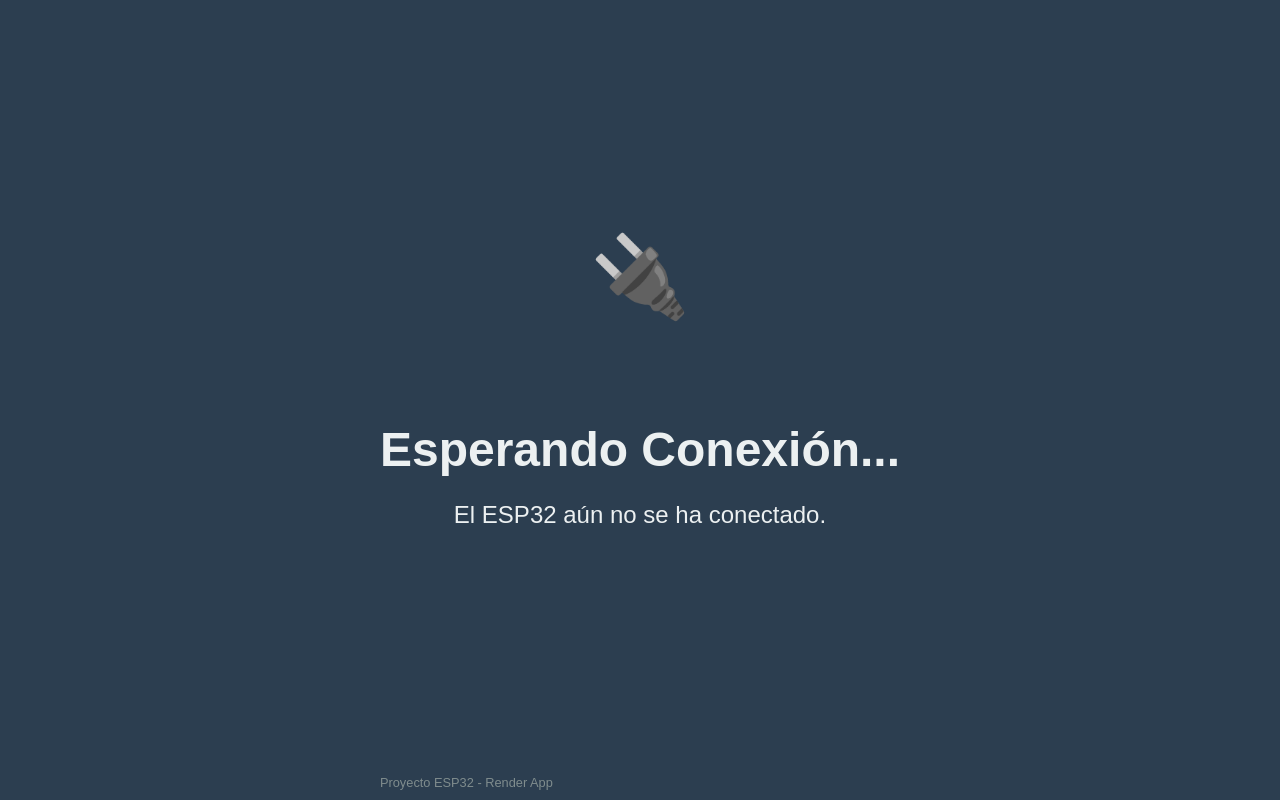
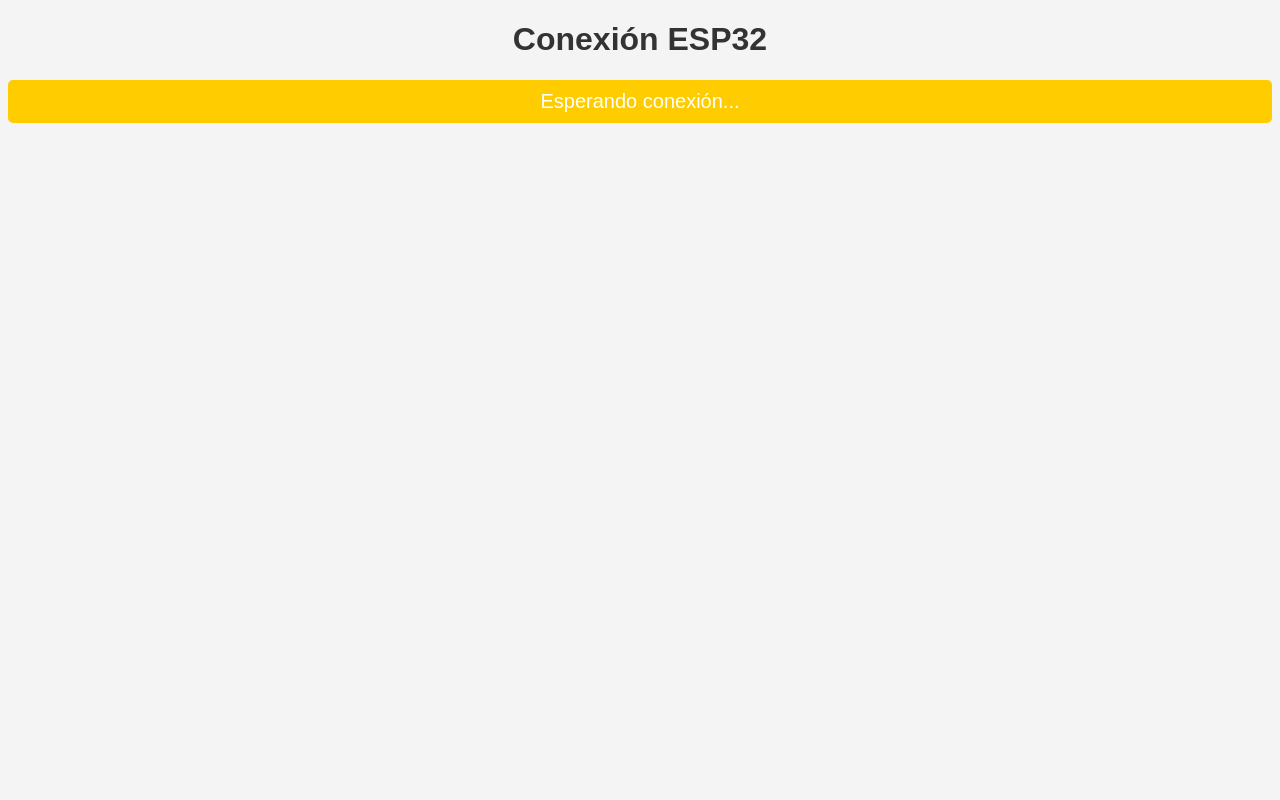
Before and after one commit to jonme3/esp, a Flask app: page / in a window 1280 px wide. Run offline with Flask 2, Linux system fonts and the light colour scheme.

Commit message:
Update index.html

```diff
--- a/templates/index.html
+++ b/templates/index.html
@@ -6,109 +6,60 @@
     <title>Conexión ESP32</title>
     <style>
         body {
-      font-family: 'Arial', sans-serif;
-      background-color: #2c3e50;
-      color: #ecf0f1;
-      display: flex;
-      justify-content: center;
-      align-items: center;
-      height: 100vh;
-      margin: 0;
-      flex-direction: column;
+            font-family: Arial, sans-serif;
+            background-color: #f4f4f4;
+            color: #333;
             text-align: center;
-      transition: background-color 0.5s ease;
         }
-
-    h1 {
-      font-size: 3em;
-      margin: 0.5em 0;
+        .status {
+            margin-top: 20px;
+            padding: 10px;
+            border-radius: 5px;
+            font-size: 20px;
         }
-
-    .status {
-      font-size: 1.5em;
-      margin: 1em 0;
-      transition: color 0.3s ease;
+        .waiting {
+            background-color: #ffcc00;
+            color: #fff;
         }
-
-    .status.connected {
-      color: #2ecc71; /* Verde */
+        .connected {
+            background-color: #28a745;
+            color: #fff;
         }
-
-    .status.disconnected {
-      color: #e74c3c; /* Rojo */
-    }
-
-    .icon {
-      font-size: 5em;
-      margin-bottom: 1em;
-      animation: bounce 1s infinite alternate;
-    }
-
-    .connected .icon {
-      color: #2ecc71;
-    }
-
-    .disconnected .icon {
-      color: #e74c3c;
-    }
-
-    @keyframes bounce {
-      0% {
-        transform: translateY(0);
-      }
-      100% {
-        transform: translateY(-20px);
-      }
-    }
-
-    .loading {
-      color: #f39c12; /* Naranja */
-    }
-
-    .footer {
-      position: absolute;
-      bottom: 10px;
-      font-size: 0.8em;
-      color: #7f8c8d;
-    }
-
     </style>
 </head>
 <body>
-  <div id="app">
-    <div id="connection-status" class="disconnected">
-      <div class="icon">🔌</div>
-      <h1>Esperando Conexión...</h1>
-      <p class="status">El ESP32 aún no se ha conectado.</p>
-    </div>
-    <div class="footer">Proyecto ESP32 - Render App</div>
+
+    <h1>Conexión ESP32</h1>
+    <div class="status waiting" id="status">
+        Esperando conexión...
     </div>
 
     <script>
-    // Comprobación de la conexión con el ESP32
-    function checkConnection() {
-      fetch('/estado')  // El endpoint que el ESP32 responderá
+        // Esta función hace la solicitud POST al servidor Flask
+        function checkESP32Connection() {
+            fetch('https://esp-907c.onrender.com/conectar', {
+                method: 'POST',
+            })
             .then(response => response.json())
             .then(data => {
-          const statusElement = document.querySelector('.status');
-          const connectionElement = document.getElementById('connection-status');
-          if (data.status === 'Conectado') {
-            statusElement.textContent = "¡El ESP32 está conectado!";
-            connectionElement.classList.remove('disconnected');
-            connectionElement.classList.add('connected');
-            document.querySelector('.icon').textContent = "✅";
+                if (data.status === "success") {
+                    document.getElementById('status').textContent = data.message;
+                    document.getElementById('status').classList.remove('waiting');
+                    document.getElementById('status').classList.add('connected');
                 } else {
-            statusElement.textContent = "Esperando conexión...";
-            connectionElement.classList.remove('connected');
-            connectionElement.classList.add('disconnected');
-            document.querySelector('.icon').textContent = "🔌";
+                    document.getElementById('status').textContent = 'Esperando conexión...';
                 }
             })
             .catch(error => {
-          console.log("Error al verificar la conexión:", error);
+                console.error('Error:', error);
             });
         }
 
-    // Actualizar la conexión cada 3 segundos
-    setInterval(checkConnection, 3000);
-    checkConnection();  // Comienza la comprobación al ca
+        // Llama la función para verificar la conexión cuando la página se carga
+        window.onload = function() {
+            checkESP32Connection();
+        };
+    </script>
+
+</body>
+</html>
```
Lines whose indentation alone changed are shown as unchanged.
